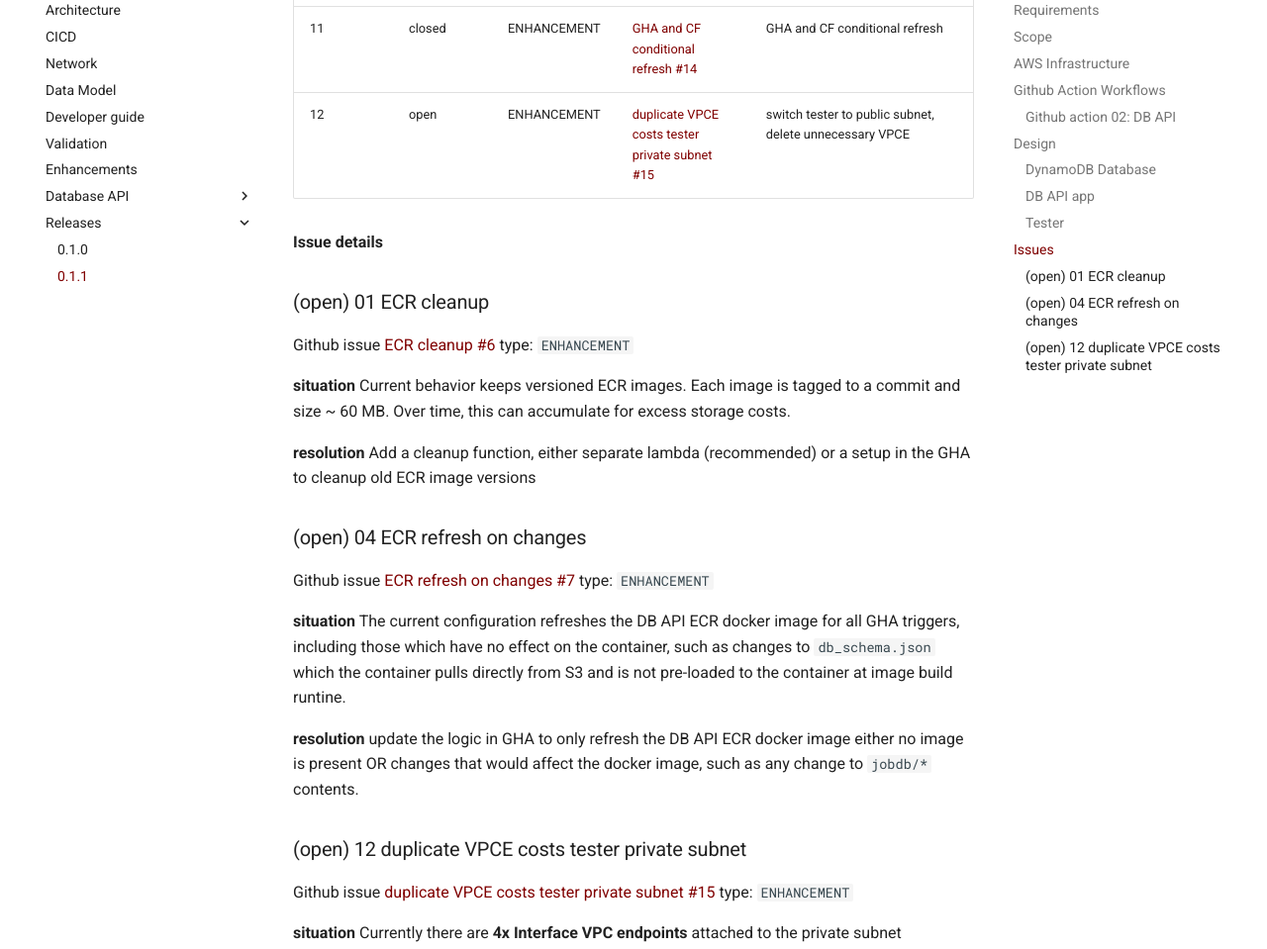
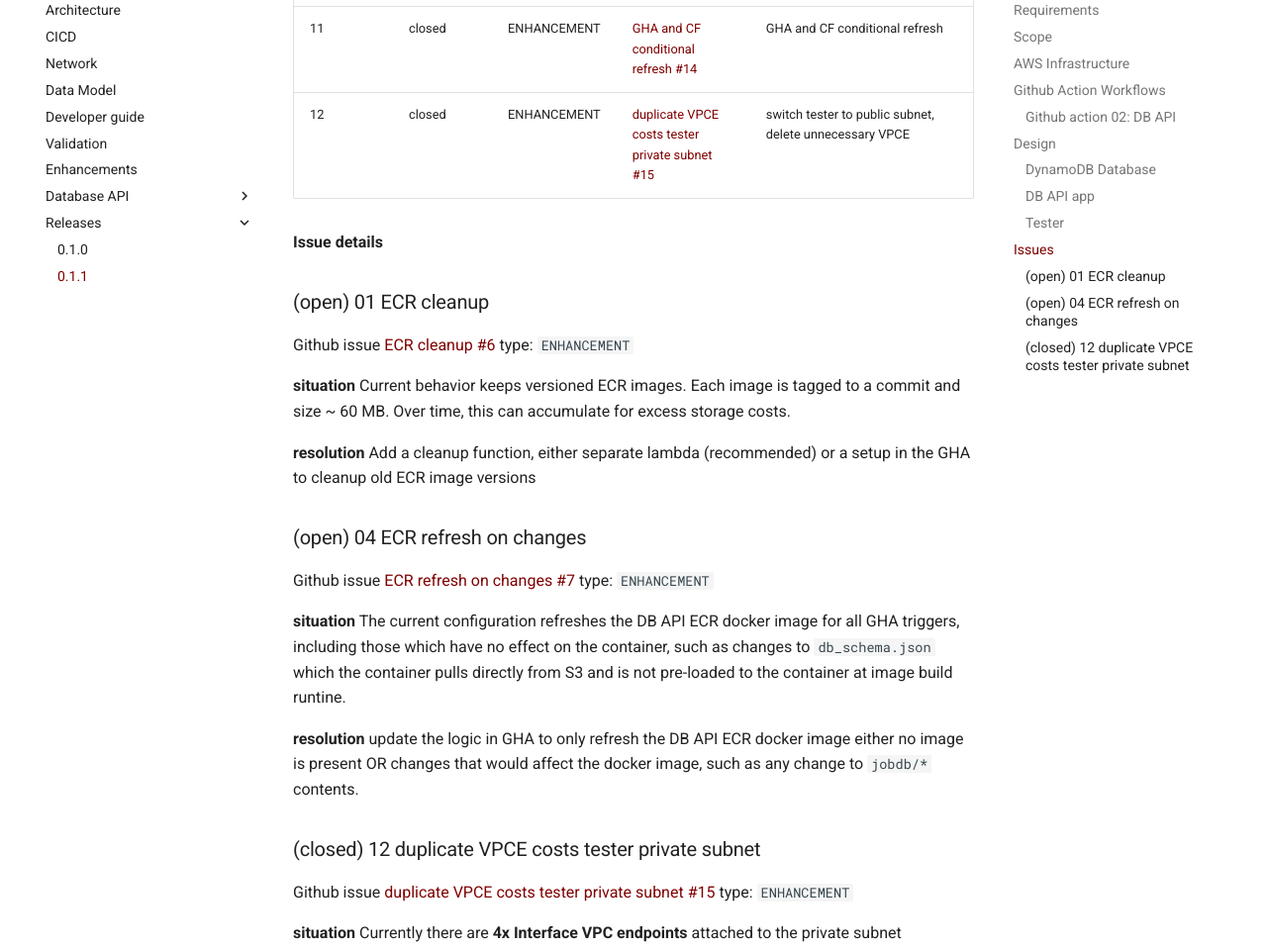
Before and after one commit to yayfalafels/mcfpipe, an MkDocs documentation site: the page built from docs/releases/011_dbapi.md, in a window 1280 px wide and 1400 px high, scrolled down 6723 px. Shown: the part 152-1111 px from the top of the window at 99% size. Built offline with MkDocs 1.6.1 and Material for MkDocs 9.7.7, drawn with Linux system fonts in a browser that asks for light colours.

Commit message:
remove unused vpce issue close out

```diff
--- a/docs/releases/011_dbapi.md
+++ b/docs/releases/011_dbapi.md
@@ -190,7 +190,7 @@ environment variables are passed to the container by Github actions at the `run-
 | 09 | closed | BUG | [tester container script failures #12](https://github.com/yayfalafels/mcfpipe/issues/12) | missing IAM `AmazonECSTaskExecutionRolePolicy` on the `TesterExecutionRole` |
 | 10 | open | BUG | [test 00 basic route fail 400 Forbidden #13](https://github.com/yayfalafels/mcfpipe/issues/13) | test 00 basic route failed 400 Forbidden |
 | 11 | closed | ENHANCEMENT | [GHA and CF conditional refresh #14](https://github.com/yayfalafels/mcfpipe/issues/14) | GHA and CF conditional refresh |
-| 12 | open | ENHANCEMENT | [duplicate VPCE costs tester private subnet #15](https://github.com/yayfalafels/mcfpipe/issues/15) | switch tester to public subnet, delete unnecessary VPCE |
+| 12 | closed | ENHANCEMENT | [duplicate VPCE costs tester private subnet #15](https://github.com/yayfalafels/mcfpipe/issues/15) | switch tester to public subnet, delete unnecessary VPCE |
 
 
 __Issue details__
@@ -215,7 +215,7 @@ The current configuration refreshes the DB API ECR docker image for all GHA trig
 __resolution__
 update the logic in GHA to only refresh the DB API ECR docker image either no image is present OR changes that would affect the docker image, such as any change to `jobdb/*` contents.
 
-### (open) 12 duplicate VPCE costs tester private subnet
+### (closed) 12 duplicate VPCE costs tester private subnet
 Github issue [duplicate VPCE costs tester private subnet #15](https://github.com/yayfalafels/mcfpipe/issues/15)
 type: `ENHANCEMENT`
 
```
Also changed, not shown: dev/releases/011_dbapi.md (+4 -1 lines).
